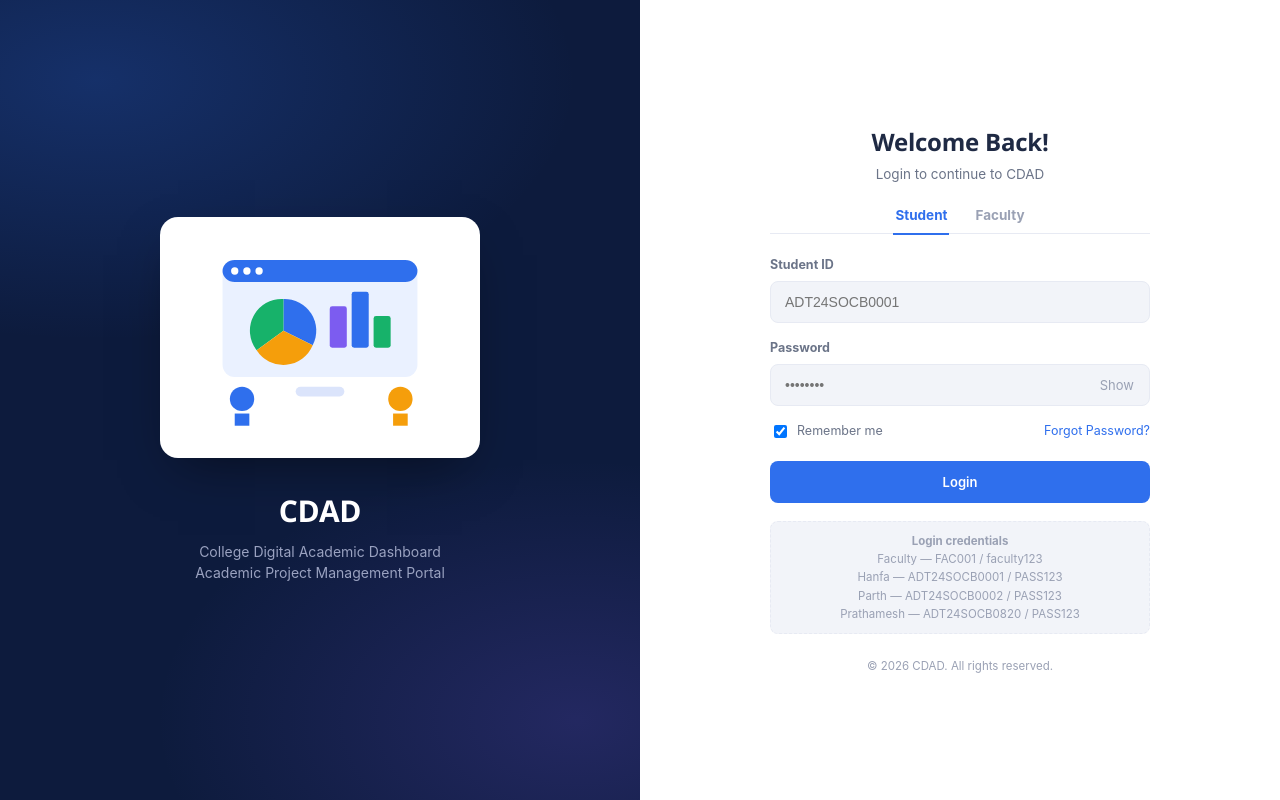
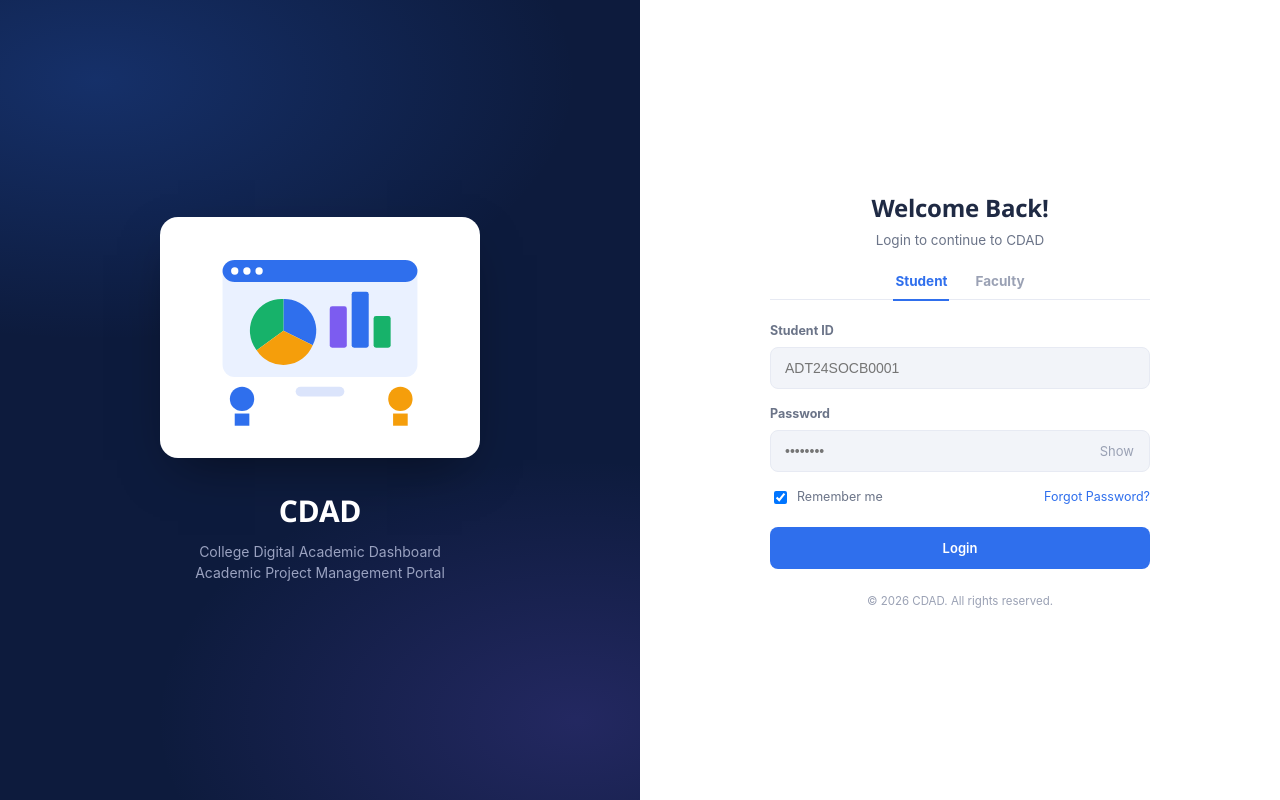
Before and after one commit to Prathamesh13-n/CBAD-project, a plain HTML site: page index.html in a window 1280 px wide. Drawn offline with Linux system fonts and the light colour scheme.

Commit message:
first commit

```diff
--- a/index.html
+++ b/index.html
@@ -63,13 +63,7 @@
           </div>
           <button type="submit" class="btn btn--primary" style="width:100%; justify-content:center; padding:12px;">Login</button>
         </form>
-        <div class="demo-hint">
-          <strong>Login credentials</strong><br>
-          Faculty — FAC001 / faculty123<br>
-          Hanfa — ADT24SOCB0001 / PASS123<br>
-          Parth — ADT24SOCB0002 / PASS123<br>
-          Prathamesh — ADT24SOCB0820 / PASS123
-        </div>
+
         <div class="login-footer">&copy; 2026 CDAD. All rights reserved.</div>
       </div>
     </div>
```
